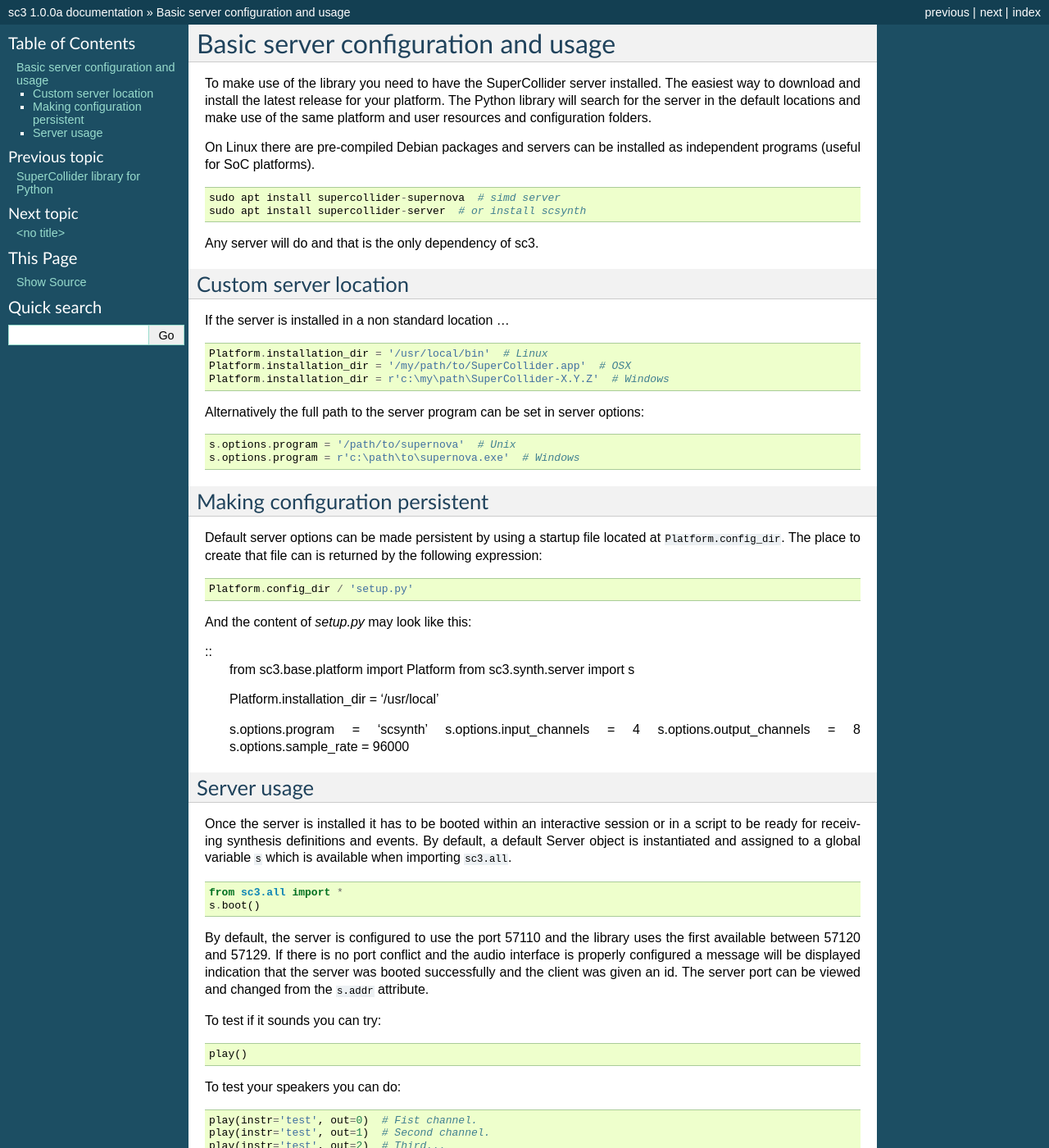
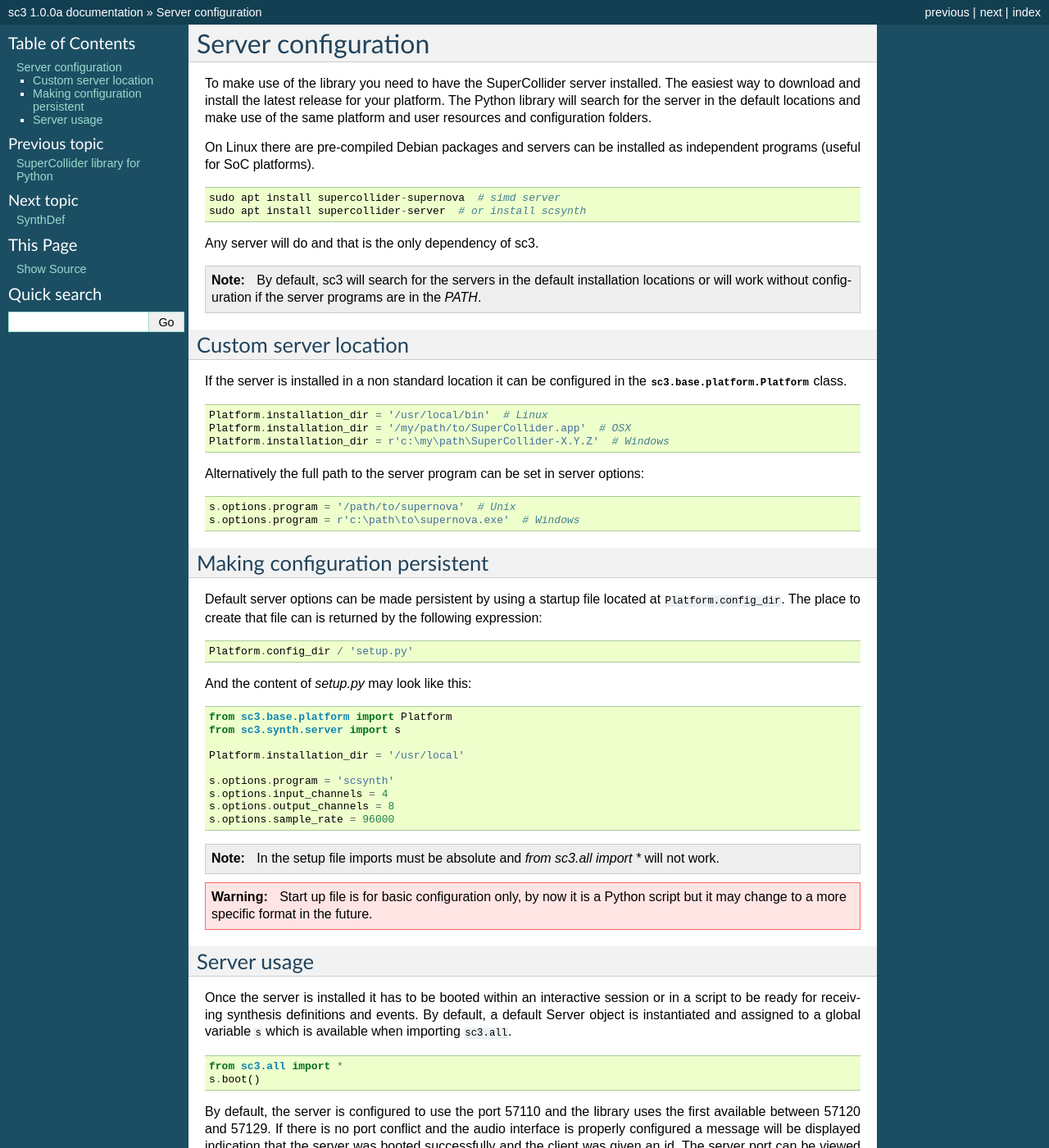
Before and after one commit to smrg-lm/sc3, a Sphinx documentation site: the page built from docs/source/intro/server.rst, in a window 1280 px wide and 1400 px high. Shown: the whole window at 82% size. Built offline with Sphinx 7.4.7, drawn with Linux system fonts in a browser that asks for light colours; some of the changed text lies outside the part shown.

Commit message:
Documentation fixes

```diff
--- a/docs/source/glossary.rst
+++ b/docs/source/glossary.rst
@@ -83,6 +83,9 @@
       wait time is subject to jitter, it depends on non deterministic
       processing time between calls and is affected by NTP adjustments.
 
+   quark
+      A SuperCollider extension library written in :term:`sclang`.
+
    root group
       The root group of a server's node tree. The id of the root node
       is always 1.
--- a/docs/source/intro/event.rst
+++ b/docs/source/intro/event.rst
@@ -0,0 +1,6 @@
+.. _event:
+
+Events
+======
+
+Blink.
--- a/docs/source/intro/nonrealtime.rst
+++ b/docs/source/intro/nonrealtime.rst
@@ -67,4 +67,5 @@
 are considered deltas from the current :term:`elapsed time`.
 
 ::
+
   # Missing Example...
--- a/docs/source/intro/server.rst
+++ b/docs/source/intro/server.rst
@@ -1,7 +1,7 @@
-.. _basicserver:
+.. _server:
 
-Basic server configuration and usage
-====================================
+Server configuration
+====================
 
 To make use of the library you need to have the SuperCollider
 server installed. The easiest way to download and install the
@@ -19,22 +19,24 @@
 
 Any server will do and that is the only dependency of sc3.
 
-.. note:
+
+.. note::
    By default, sc3 will search for the servers in the default
    installation locations or will work without configuration
-   if the server programs are in the PATH.
-
+   if the server programs are in the `PATH`.
 
 Custom server location
 ----------------------
 
-If the server is installed in a non standard location ...
+If the server is installed in a non standard location it can
+be configured in the :class:`sc3.base.platform.Platform` class.
 
 ::
 
   Platform.installation_dir = '/usr/local/bin'  # Linux
   Platform.installation_dir = '/my/path/to/SuperCollider.app'  # OSX
   Platform.installation_dir = r'c:\my\path\SuperCollider-X.Y.Z'  # Windows
+
 
 Alternatively the full path to the server program can be set
 in server options:
@@ -43,7 +45,6 @@
 
   s.options.program = '/path/to/supernova'  # Unix
   s.options.program = r'c:\path\to\supernova.exe'  # Windows
-
 
 Making configuration persistent
 -------------------------------
@@ -59,6 +60,7 @@
 And the content of `setup.py` may look like this:
 
 ::
+
   from sc3.base.platform import Platform
   from sc3.synth.server import s
 
@@ -119,8 +120,8 @@
 To quit the server used ``s.quit()``. There are also methods for
 ``reboot`` the local server, and ``register`` to a remote server.
 
-.. note
+.. note::
    When using booth :term:`sclang` and this library it may happen that
-   an already starter server program is using the default port, in the
+   an already starter server program is using the default port, if the
    reference to that server was lost it can be killed from the client
    with ``Platform.killall('supernova')``.
--- a/docs/source/intro/synthdef.rst
+++ b/docs/source/intro/synthdef.rst
@@ -0,0 +1,6 @@
+.. _synthdef:
+
+SynthDef
+========
+
+Blank.
```
Also changed, not shown: other parts of docs/source/intro/server.rst (+2 -3 lines), docs/source/index.rst (+9 -5 lines), docs/source/intro/routine.rst (+1 -7 lines).
